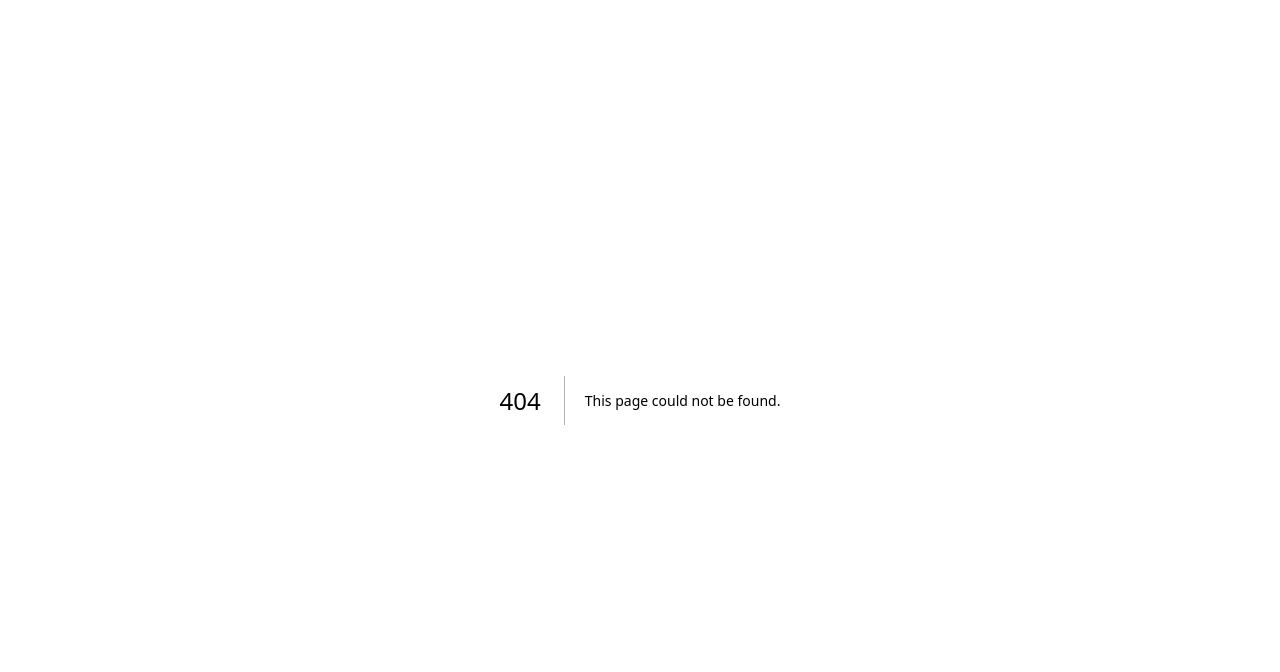
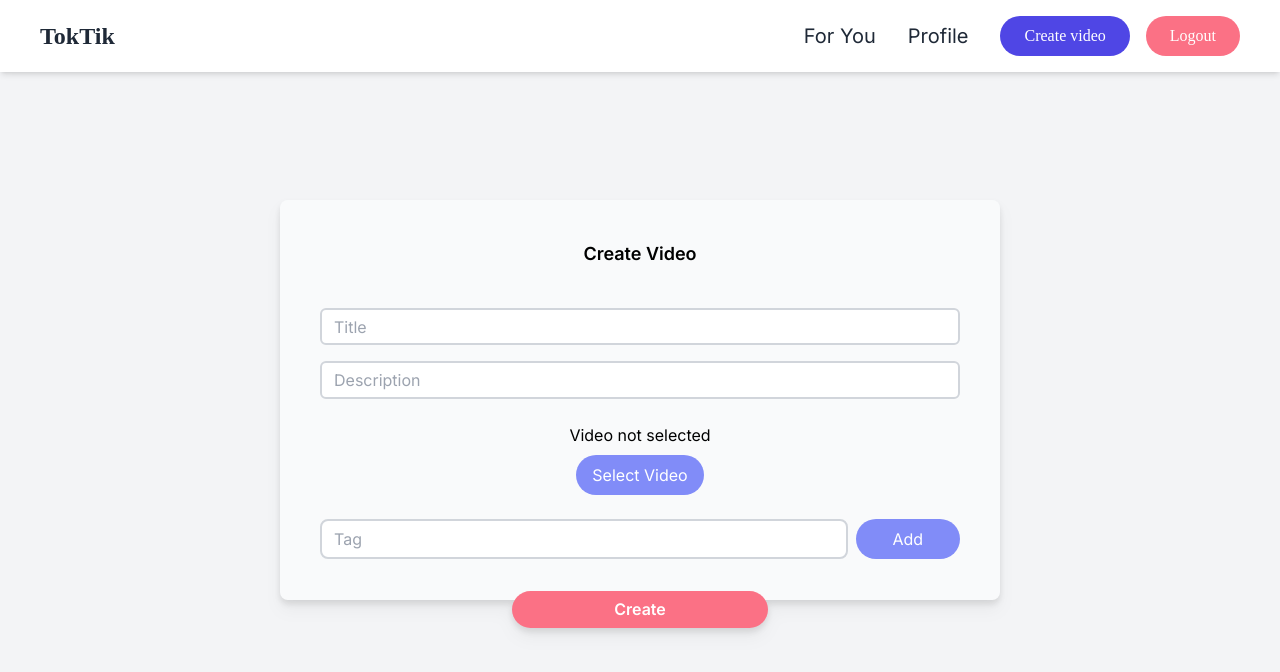
Before and after one commit to NajtexQ/TokTik, a Next.js app: page /create-video in a window 1280 px wide. Before the commit this address had no page. Shown: the top 672 px of the page. Built offline with nearby package versions, Linux system fonts and the light colour scheme.

Commit message:
Create video page setup

```diff
--- a/src/app/components/Nav.js
+++ b/src/app/components/Nav.js
@@ -55,6 +55,7 @@
             <Button
               text="Create video"
               style="rounded md:rounded-full bg-indigo-500"
+              func={() => location.replace(URL + "/create-video")}
             />
             <Button
               text="Logout"
--- /dev/null
+++ b/src/app/create-video/page.js
@@ -0,0 +1,100 @@
+"use client";
+
+import Nav from "../components/Nav";
+
+import { useState } from "react";
+
+import { AiOutlineClose } from "react-icons/ai";
+
+export default function CreateVideo() {
+  const [tags, setTags] = useState([]);
+
+  const [currentTag, setCurrentTag] = useState("");
+  const [file, setFile] = useState(null);
+  const [fileName, setFileName] = useState("Video not selected");
+
+  const addTag = () => {
+    setTags([...tags, currentTag]);
+    setCurrentTag("");
+  };
+
+  const removeTag = (tag) => {
+    setTags(tags.filter((t) => t !== tag));
+  };
+
+  const handleFileChange = (e) => {
+    if (e.target.files[0]) {
+      setFile(e.target.files[0]);
+      setFileName(e.target.files[0].name);
+    } else {
+      setFile(null);
+      setFileName("Video not selected");
+    }
+  };
+
+  return (
+    <div>
+      <Nav />
+      <div className="w-screen h-screen flex items-center justify-center bg-gray-100">
+        <div className="w-full max-w-[720px] h-1/2 p-10 rounded-lg drop-shadow-lg bg-gray-50 flex flex-col items-center gap-10">
+          <h1 className="font-semibold text-lg">Create Video</h1>
+          <div className="w-full h-full flex flex-col gap-4 items-center">
+            <input
+              type="text"
+              placeholder="Title"
+              className="w-full h-10 rounded-md border-2 border-gray-300 px-3"
+            />
+            <input
+              placeholder="Description"
+              className="w-full h-10 rounded-md border-2 border-gray-300 px-3"
+            ></input>
+            <div className="flex flex-col items-center gap-2 my-2">
+              <p>{fileName}</p>
+              <label
+                htmlFor="file-upload"
+                className="bg-indigo-400 rounded-full py-2 px-4 text-white cursor-pointer"
+              >
+                {file ? "Change" : "Select"} Video
+              </label>
+            </div>
+            <input
+              className="hidden"
+              id="file-upload"
+              type="file"
+              onChange={(e) => handleFileChange(e)}
+            />
+            <div className="w-full h-10 flex gap-2">
+              <input
+                type="text"
+                placeholder="Tag"
+                className="w-full h-10 rounded-lg border-2 border-gray-300 px-3"
+                value={currentTag}
+                onChange={(e) => setCurrentTag(e.target.value)}
+              />
+              <button
+                className="w-32 h-10 rounded-full mt-auto bg-indigo-400 text-white"
+                onClick={addTag}
+              >
+                Add
+              </button>
+            </div>
+            <div className="max-w-max flex gap-2 mr-auto">
+              {tags.map((tag) => (
+                <div
+                  className="flex bg-gray-200 rounded-lg py-2 pl-4 pr-2 justify-center items-center gap-2 hover:bg-gray-300 cursor-pointer"
+                  onClick={() => removeTag(tag)}
+                >
+                  <span>{tag}</span>
+                  <AiOutlineClose size={10} />
+                </div>
+              ))}
+            </div>
+            <button className="w-64 h-10 rounded-full mt-auto bg-rose-400 text-white font-semibold">
+              Create
+            </button>
+          </div>
+        </div>
+      </div>
+    </div>
+  );
+}
```
